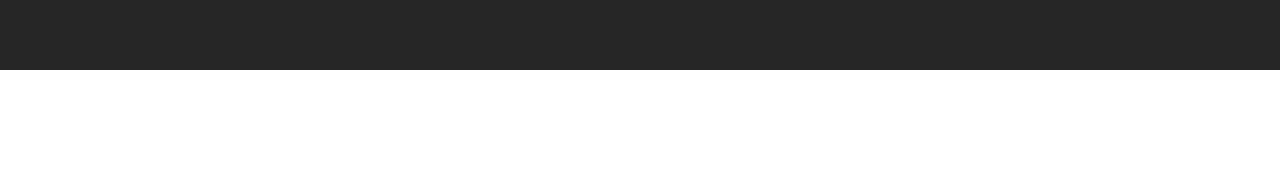
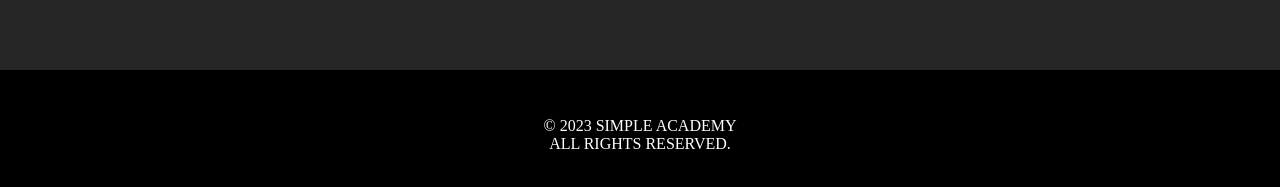
Before and after one commit to Viktor1897/simple-academy, a React (Vite) app: page / in a window 1280 px wide. Shown: the part 5872-6059 px from the top of the page. Before the commit the page ends 5942 px from the top, so only its background shows below. Built offline with nearby package versions, Linux system fonts and the light colour scheme; no server answers.

Commit message:
add copyright section

```diff
--- /dev/null
+++ b/src/components/CopyrightSection/CopyrightSection.tsx
@@ -0,0 +1,13 @@
+import { Section, Text } from "components/StyledHtml/StyledHtml";
+import { COLORS } from "consts";
+
+const CopyrightSection = () => {
+    return (
+        <Section backgroundColor={COLORS.black} padding="47px 0">
+            <Text fontSize="16px" color={COLORS.white}>© 2023 SIMPLE ACADEMY</Text>
+            <Text fontSize="16px" color={COLORS.white}>ALL RIGHTS RESERVED.</Text>
+        </Section>
+    );
+};
+
+export default CopyrightSection;
--- a/src/components/Footer/Footer.tsx
+++ b/src/components/Footer/Footer.tsx
@@ -13,14 +13,12 @@ export const Footer = () => {
             <ContentWrapper flexDirection="column">
                 <H3 color={COLORS.white}>Masz pytania? Zapytaj!</H3>
                 <GridLayout>
-                    <FeedbackFormContainer>
                     <FeedbackForm>
                         <Input type="text" placeholder="Imię" />
                         <Input type="text" placeholder="Telefon" />
                         <Textarea placeholder="Wiadomość" rows={3} />
                         <Button type="submit">WYSŁAĆ</Button>
                     </FeedbackForm>
-                    </FeedbackFormContainer>
                     <ContactsContainer>
                         <Text marginBottom="20px" fontSize="15px" color={COLORS.textGray}>
                             Jeśli masz jakieś pytania, chcesz o coś porozmawiać lub o coś
@@ -55,9 +53,6 @@ const GridLayout = styled.div`
     grid-template-columns: repeat(2, 1fr);
     row-gap: 100px;
     column-gap: 230px;
-`;
-
-const FeedbackFormContainer = styled.div`
 `;
 
 const FeedbackForm = styled.form`
--- a/src/pages/HomeLayout/HomeLayout.tsx
+++ b/src/pages/HomeLayout/HomeLayout.tsx
@@ -1,4 +1,5 @@
 import AboutUsSection from "components/AboutUsSection/AboutUsSection";
+import CopyrightSection from "components/CopyrightSection/CopyrightSection";
 import CoursesSection from "components/CoursesSection/CoursesSection";
 import { Footer } from "components/Footer/Footer";
 import GraduatesSection from "components/GraduatesSection/GraduatesSection";
@@ -20,6 +21,7 @@ function HomeLayout() {
             <TutorsSection />
             <GraduatesSection />
             <Footer />
+            <CopyrightSection />
         </>
     );
 }
```
Lines whose indentation alone changed are shown as unchanged.
